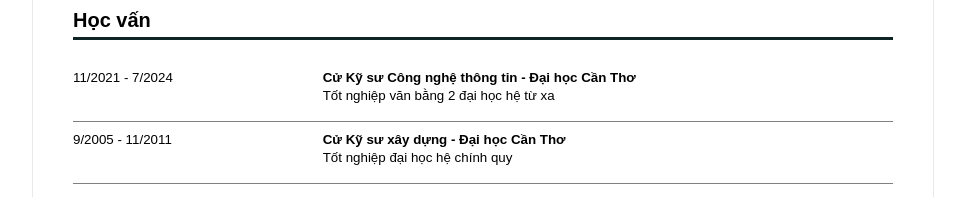
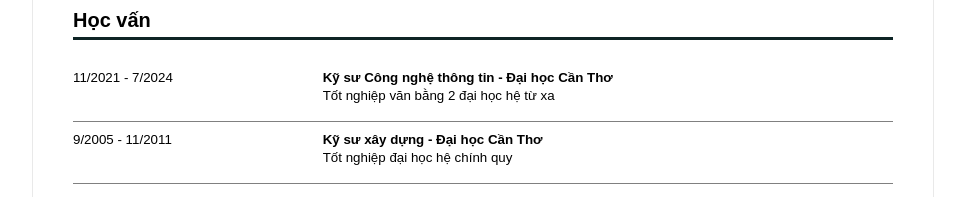
Before and after one commit to phamvanapts/MyCV, a plain HTML site: page index.html in a window 1280 px wide. Shown: the part 530-727 px from the top of the page, without its empty margins (157-1122 px from the left). Drawn offline with Linux system fonts and the light colour scheme.

Commit message:
update Học vấn

```diff
--- a/index.html
+++ b/index.html
@@ -61,14 +61,14 @@
 						<div class="row">
 							<div class="col-4"> 11/2021 - 7/2024 </div>
 							<div class="col-8">
-								<b>Cử Kỹ sư Công nghệ thông tin - Đại học Cần Thơ</b>
+								<b>Kỹ sư Công nghệ thông tin - Đại học Cần Thơ</b>
 								<p>Tốt nghiệp văn bằng 2 đại học hệ từ xa</p>
 							</div>
 						</div>
 						<div class="row">
 							<div class="col-4"> 9/2005 - 11/2011 </div>
 							<div class="col-8">
-								<b>Cử Kỹ sư xây dựng - Đại học Cần Thơ</b>
+								<b>Kỹ sư xây dựng - Đại học Cần Thơ</b>
 								<p>Tốt nghiệp đại học hệ chính quy</p>
 							</div>
 						</div>
```
